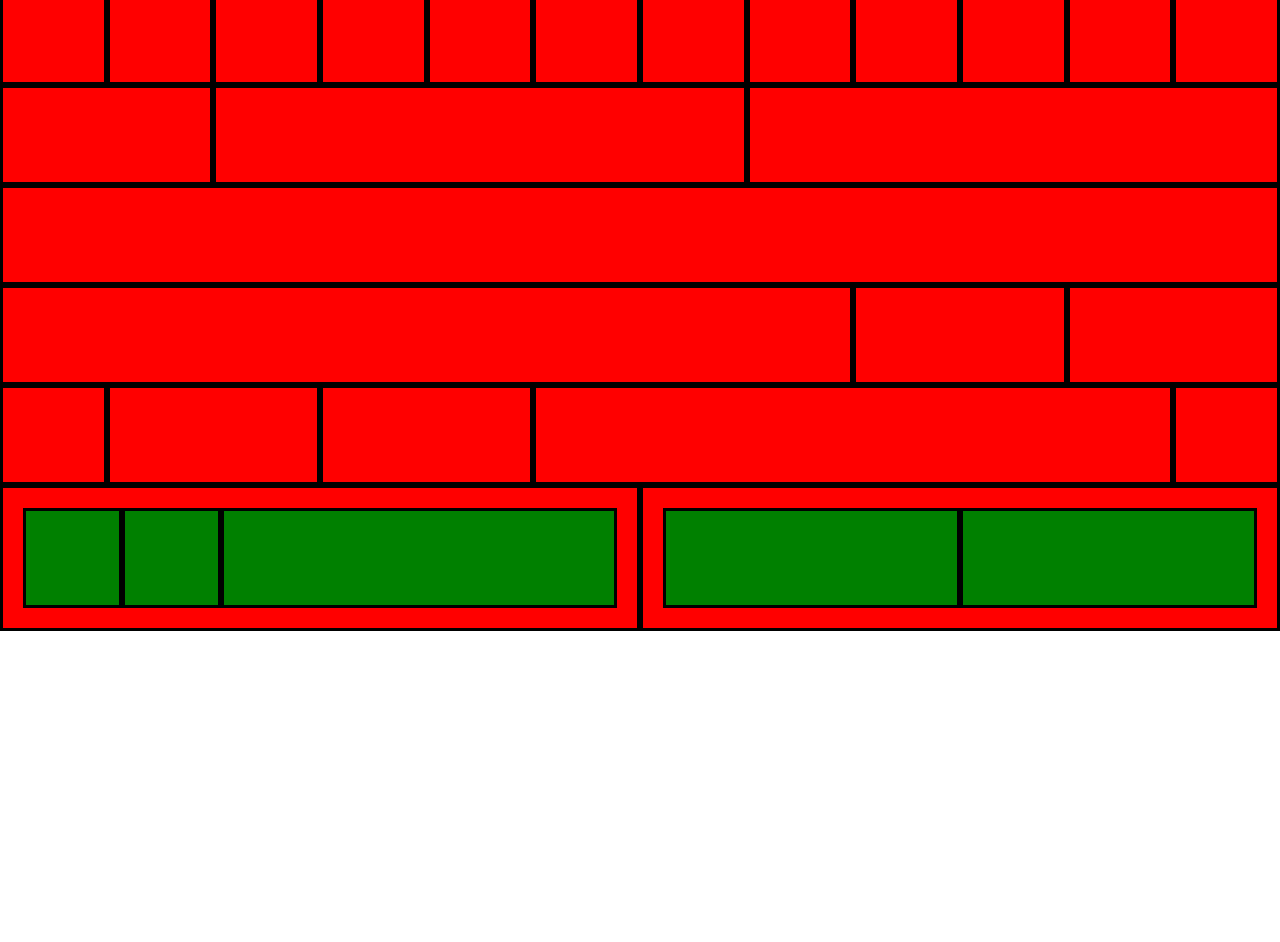
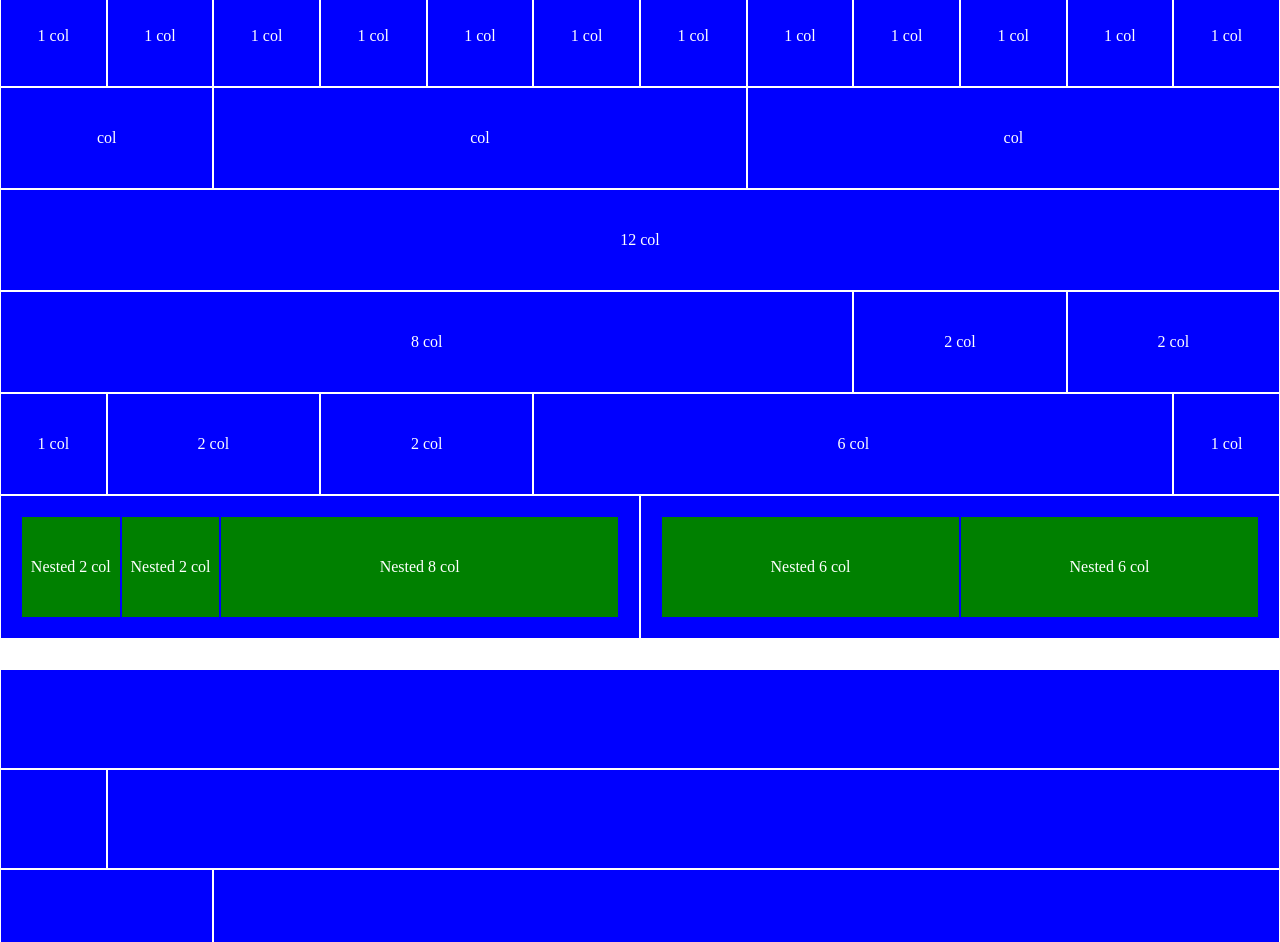
Before and after one commit to AlessandroFulco/html-css-12bool, a plain HTML site: page index.html in a window 1280 px wide. Shown: the part 70-1012 px from the top of the page. Before the commit the page ends 800 px from the top, so only its background shows below. Drawn offline with Linux system fonts and the light colour scheme.

Commit message:
finalizzazione primi due container

```diff
--- a/css/style.css
+++ b/css/style.css
@@ -1,16 +1,27 @@
 [class*="col-"] {
     /* debug */
     min-height: 100px;
-    background-color: red;
-    border: 3px solid black;
+    background-color: blue;
+    border: 1px solid #fff;
 }
-
+body {
+    color: #fff;
+}
 .nested {
     padding: 20px;
 }
-
+.container {
+    margin-bottom: 30px;
+}
 .nested .row .col-2,
 .nested .row .col-8,
 .nested .row .col-6 {
     background-color: green;
+    border: 1px solid blue
 }
+
+.row div {
+    text-align: center;
+    vertical-align: middle;
+    line-height: 100px
+}
--- a/index.html
+++ b/index.html
@@ -11,65 +11,107 @@
     <title>Document</title>
 </head>
 <body>
+    <!-- primo container -->
     <div class="container">
         <h1>Esercizio per Casa</h1>
         <!-- prima riga -->
         <div class="row">
-            <div class="col-1"></div>
-            <div class="col-1"></div>
-            <div class="col-1"></div>
-            <div class="col-1"></div>
-            <div class="col-1"></div>
-            <div class="col-1"></div>
-            <div class="col-1"></div>
-            <div class="col-1"></div>
-            <div class="col-1"></div>
-            <div class="col-1"></div>
-            <div class="col-1"></div>
-            <div class="col-1"></div>
+            <div class="col-1">1 col</div>
+            <div class="col-1">1 col</div>
+            <div class="col-1">1 col</div>
+            <div class="col-1">1 col</div>
+            <div class="col-1">1 col</div>
+            <div class="col-1">1 col</div>
+            <div class="col-1">1 col</div>
+            <div class="col-1">1 col</div>
+            <div class="col-1">1 col</div>
+            <div class="col-1">1 col</div>
+            <div class="col-1">1 col</div>
+            <div class="col-1">1 col</div>
         </div>
         <!-- seconda riga -->
         <div class="row">
-            <div class="col-2"></div>
-            <div class="col-5"></div>
-            <div class="col-5"></div>
+            <div class="col-2">col</div>
+            <div class="col-5">col</div>
+            <div class="col-5">col</div>
         </div>
         <!-- terza riga -->
         <div class="row">
-            <div class="col-12"></div>
+            <div class="col-12">12 col</div>
         </div>
         <!-- quarta riga -->
         <div class="row">
-            <div class="col-8"></div>
-            <div class="col-2"></div>
-            <div class="col-2"></div>
+            <div class="col-8">8 col</div>
+            <div class="col-2">2 col</div>
+            <div class="col-2">2 col</div>
         </div>
         <!-- quinta riga -->
         <div class="row">
-            <div class="col-1"></div>
-            <div class="col-2"></div>
-            <div class="col-2"></div>
-            <div class="col-6"></div>
-            <div class="col-1"></div>
+            <div class="col-1">1 col</div>
+            <div class="col-2">2 col</div>
+            <div class="col-2">2 col</div>
+            <div class="col-6">6 col</div>
+            <div class="col-1">1 col</div>
         </div>
         <!-- sesta riga -->
         <div class="row">
             <div class="col-6 nested">
                 <!-- riga annidata -->
                 <div class="row">
-                    <div class="col-2"></div>
-                    <div class="col-2"></div>
-                    <div class="col-8"></div>
+                    <div class="col-2">Nested 2 col</div>
+                    <div class="col-2">Nested 2 col</div>
+                    <div class="col-8">Nested 8 col</div>
                 </div>
             </div>
             <div class="col-6 nested">
                 <!-- riga annidata -->
                 <div class="row">
-                    <div class="col-6"></div>
-                    <div class="col-6"></div>
+                    <div class="col-6">Nested 6 col</div>
+                    <div class="col-6">Nested 6 col</div>
                 </div>
             </div>
         </div>
     </div>
+    <!-- secondo container -->
+    <div class="container">
+        <!-- prima riga -->
+        <div class="row">
+            <div class="col-12"></div>
+        </div>
+        <!-- seconda riga -->
+        <div class="row">
+            <div class="col-1"></div>
+            <div class="col-11"></div>
+        </div>
+        <!-- terza riga -->
+        <div class="row">
+            <div class="col-2"></div>
+            <div class="col-10"></div>
+        </div>
+        <!-- quarta riga -->
+        <div class="row">
+            <div class="col-3"></div>
+            <div class="col-9"></div>
+        </div>
+        <!-- quinta riga -->
+        <div class="row">
+            <div class="col-4"></div>
+            <div class="col-8"></div>
+        </div>
+        <!-- sesta riga -->
+        <div class="row">
+            <div class="col-5"></div>
+            <div class="col-7"></div>
+        </div>
+        <!-- settima riga -->
+        <div class="row">
+            <div class="col-6"></div>
+            <div class="col-6"></div>
+        </div>
+    </div>
+    <!-- terzo container -->
+    <div class="container">
+
+    </div>
 </body>
 </html>
```
